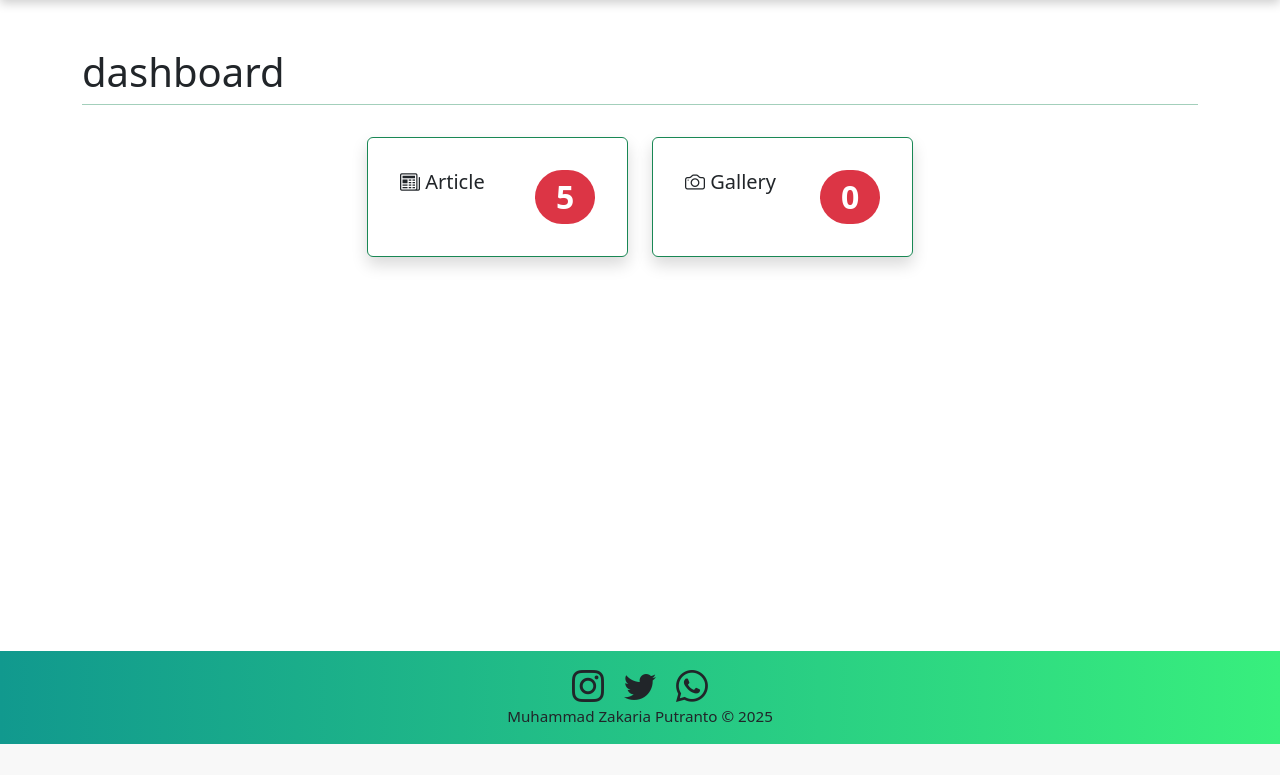
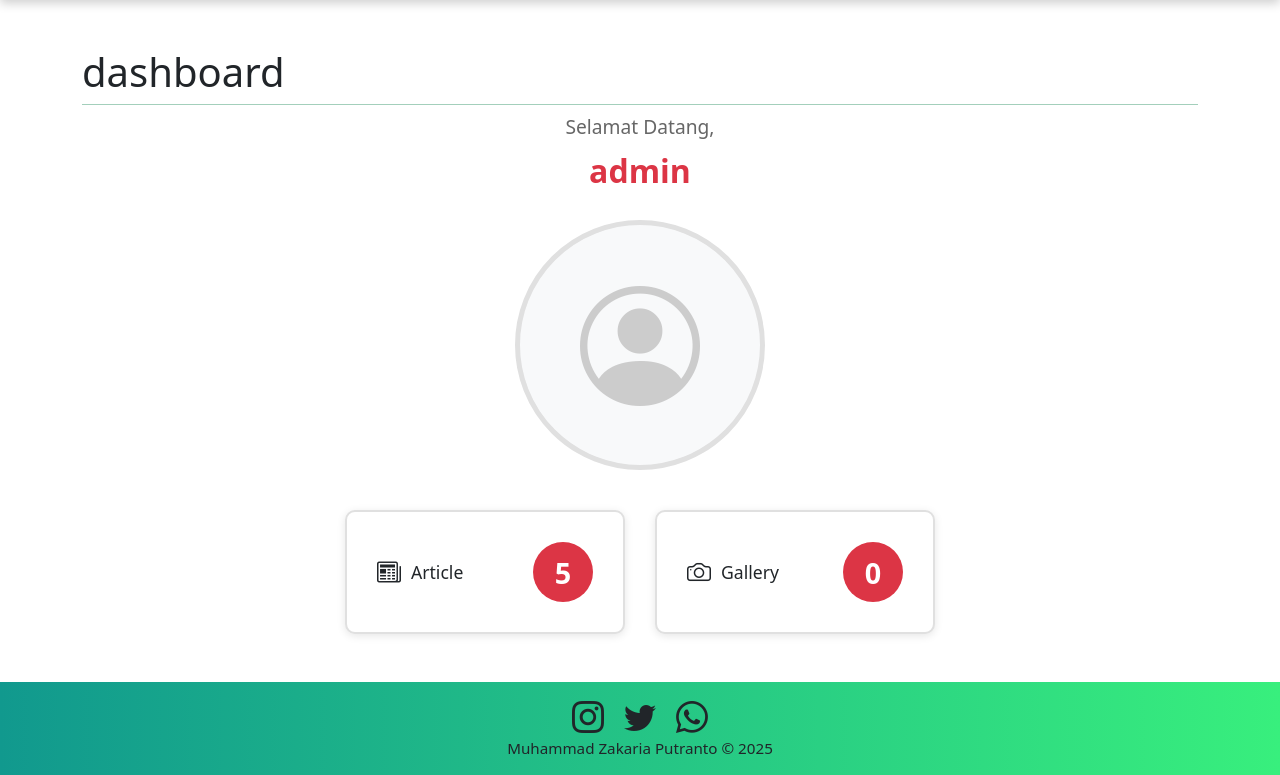
Before and after one commit to Muhammadzakariaa/dailyjournal, a PHP site: page /admin.php in a window 1280 px wide. Shown: the part 56-831 px from the top of the page. Before the commit the page ends 800 px from the top, so only its background shows below. Run offline with PHP 8.4, Linux system fonts and the light colour scheme; a user stored in the database is signed in; data comes from the database, SQL or seed files in the repository; data that the repository does not hold is empty.

Commit message:
menambahkan tampilan gambar

```diff
--- a/dashboard.php
+++ b/dashboard.php
@@ -13,34 +13,143 @@ $hasil2 = $conn->query($sql2);
 //menghitung jumlah baris data gallery
 $jumlah_gallery = $hasil2->num_rows;
 
+// Ambil data user yang sedang login
+$username = $_SESSION['username'];
+$stmt = $conn->prepare("SELECT username, foto FROM user WHERE username = ?");
+$stmt->bind_param("s", $username);
+$stmt->execute();
+$result = $stmt->get_result();
+$user_data = $result->fetch_assoc();
+$stmt->close();
+?>
 
-?>
-<div class="row row-cols-1 row-cols-md-4 g-4 justify-content-center pt-4">
-    <div class="col">
-        <div class="card border border-success mb-3 shadow" style="max-width: 18rem;">
-            <div class="card-body">
-                <div class="d-flex justify-content-between">
-                    <div class="p-3">
-                        <h5 class="card-title"><i class="bi bi-newspaper"></i> Article</h5>
-                    </div>
-                    <div class="p-3">
-                        <span class="badge rounded-pill text-bg-danger fs-2"><?php echo $jumlah_article; ?></span>
-                    </div>
-                </div>
+<style>
+    .profile-section {
+        text-align: center;
+        margin-bottom: 40px;
+    }
+
+    .profile-photo-dashboard {
+        width: 250px;
+        height: 250px;
+        border-radius: 50%;
+        object-fit: cover;
+        border: 5px solid #e0e0e0;
+        margin: 20px auto;
+        display: block;
+    }
+
+    .welcome-text {
+        color: #666;
+        font-size: 1.2rem;
+        margin-bottom: 10px;
+    }
+
+    .username-text {
+        color: #dc3545;
+        font-size: 2rem;
+        font-weight: bold;
+        margin-bottom: 30px;
+    }
+
+    .dashboard-cards {
+        display: flex;
+        justify-content: center;
+        gap: 30px;
+        flex-wrap: wrap;
+    }
+
+    .stat-card {
+        width: 280px;
+        border: 2px solid #e0e0e0;
+        border-radius: 10px;
+        padding: 30px;
+        background: white;
+        box-shadow: 0 2px 8px rgba(0,0,0,0.1);
+        transition: transform 0.3s ease;
+    }
+
+    .stat-card:hover {
+        transform: translateY(-5px);
+        box-shadow: 0 4px 12px rgba(0,0,0,0.15);
+    }
+
+    .stat-card-content {
+        display: flex;
+        justify-content: space-between;
+        align-items: center;
+    }
+
+    .stat-icon-text {
+        display: flex;
+        align-items: center;
+        gap: 10px;
+        font-size: 1.1rem;
+    }
+
+    .stat-icon-text i {
+        font-size: 1.5rem;
+    }
+
+    .stat-badge {
+        width: 60px;
+        height: 60px;
+        border-radius: 50%;
+        background: #dc3545;
+        color: white;
+        display: flex;
+        align-items: center;
+        justify-content: center;
+        font-size: 1.8rem;
+        font-weight: bold;
+    }
+</style>
+
+<!-- Profile Section -->
+<div class="profile-section">
+    <p class="welcome-text">Selamat Datang,</p>
+    <h2 class="username-text"><?= htmlspecialchars($user_data['username']) ?></h2>
+
+    <?php
+    $fotoPath = "image/" . $user_data['foto'];
+    ?>
+
+    <?php if (!empty($user_data['foto']) && file_exists($fotoPath)): ?>
+        <img src="<?= htmlspecialchars($fotoPath) ?>"
+             alt="Profile Photo"
+             class="profile-photo-dashboard">
+    <?php else: ?>
+        <div class="profile-photo-dashboard d-flex align-items-center justify-content-center bg-light">
+            <i class="bi bi-person-circle" style="font-size:120px;color:#ccc;"></i>
+        </div>
+    <?php endif; ?>
+</div>
+
+
+<!-- Dashboard Cards -->
+<div class="dashboard-cards">
+    <!-- Article Card -->
+    <div class="stat-card">
+        <div class="stat-card-content">
+            <div class="stat-icon-text">
+                <i class="bi bi-newspaper"></i>
+                <span>Article</span>
+            </div>
+            <div class="stat-badge">
+                <?= $jumlah_article ?>
             </div>
         </div>
     </div>
-    <div class="col">
-        <div class="card border border-success mb-3 shadow" style="max-width: 18rem;">
-            <div class="card-body">
-                <div class="d-flex justify-content-between">
-                    <div class="p-3">
-                        <h5 class="card-title"><i class="bi bi-camera"></i> Gallery</h5>
-                    </div>
-                    <div class="p-3">
-                        <span class="badge rounded-pill text-bg-danger fs-2"><?php echo $jumlah_gallery ?></span>
-                    </div>
-                </div>
+
+    <!-- Gallery Card -->
+    <div class="stat-card">
+        <div class="stat-card-content">
+            <div class="stat-icon-text">
+                <i class="bi bi-camera"></i>
+                <span>Gallery</span>
+            </div>
+            <div class="stat-badge">
+                <?= $jumlah_gallery ?>
             </div>
         </div>
     </div>
```
